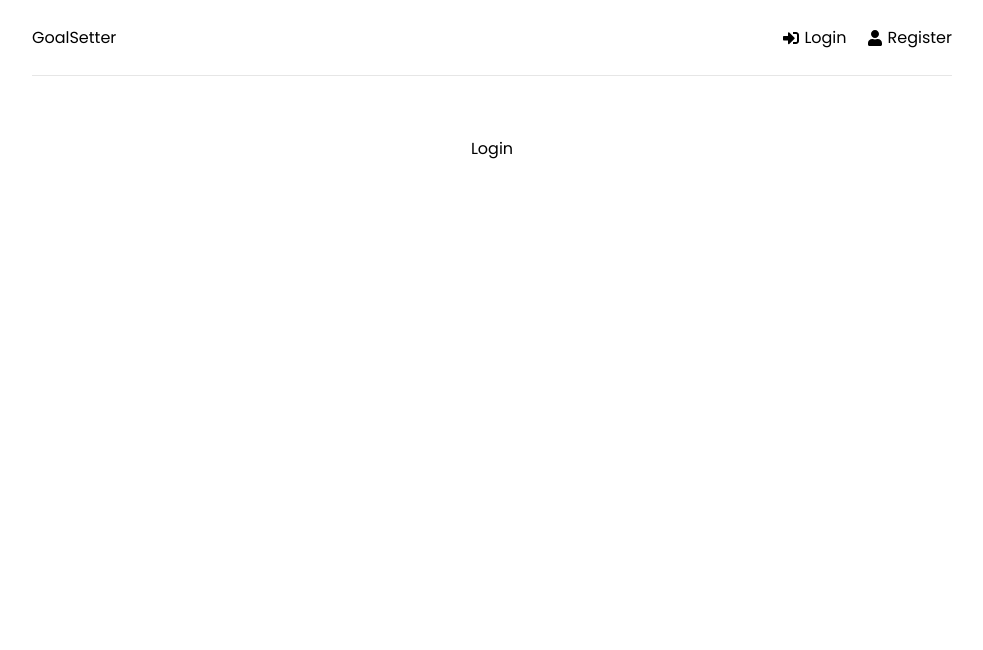
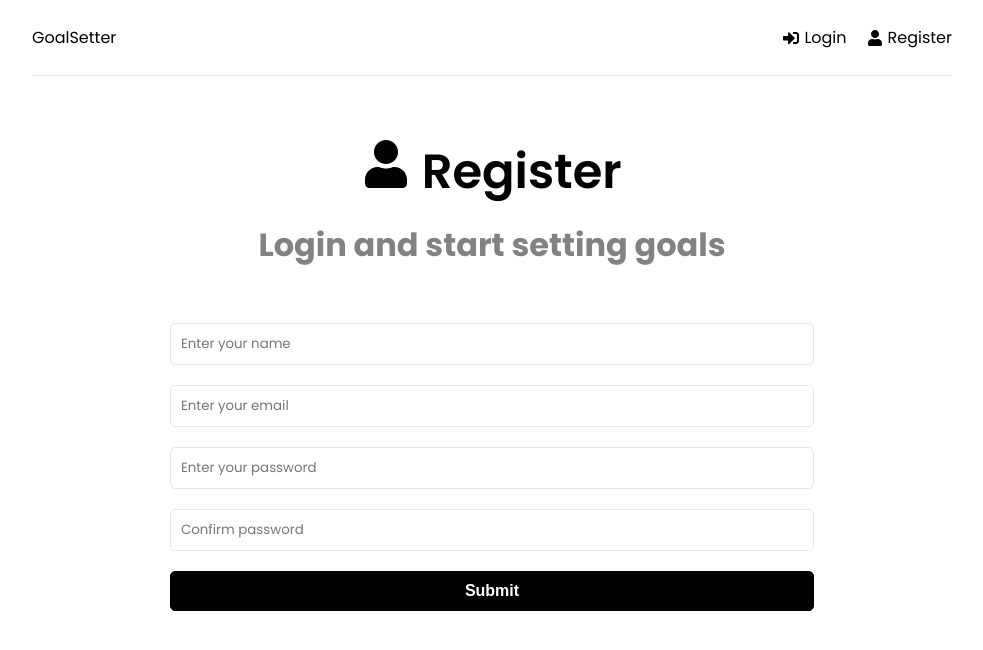
Before and after one commit to Tyler-Washington888/Goals-App, a React (Create React App) app in the folder frontend/: page /login in a window 1280 px wide. Shown: the top 650 px of the page, without its empty margins (148-1131 px from the left). Built offline with nearby package versions, Linux system fonts and the light colour scheme.

Commit message:
added frontend ui

```diff
--- a/frontend/src/pages/Login.jsx
+++ b/frontend/src/pages/Login.jsx
@@ -1,7 +1,90 @@
-import React from "react";
+import { useState, useEffect } from "react";
+import { FaUser } from "react-icons/fa";
 
 function Login() {
-  return <div>Login</div>;
+  const [formData, setFormData] = useState({
+    name: "",
+    email: "",
+    password: "",
+    password2: "",
+  });
+
+  const { name, email, password, password2 } = formData;
+
+  const onChange = (e) => {
+    setFormData((prevState) => ({
+      ...prevState,
+      [e.target.name]: e.target.value,
+    }));
+  };
+
+  const onSubmit = (e) => {
+    e.preventDefault();
+  };
+
+  return (
+    <>
+      <section className="heading">
+        <h1>
+          <FaUser /> Register
+        </h1>
+        <p>Login and start setting goals</p>
+      </section>
+      <section className="form">
+        <form onSubmit={onSubmit}>
+          <div className="form-group">
+            <input
+              type="text"
+              className="form-control"
+              id="name"
+              name="name"
+              value={name}
+              placeholder="Enter your name"
+              onChange={onChange}
+            />
+          </div>
+          <div className="form-group">
+            <input
+              type="email"
+              className="form-control"
+              id="email"
+              name="email"
+              value={email}
+              placeholder="Enter your email"
+              onChange={onChange}
+            />
+          </div>{" "}
+          <div className="form-group">
+            <input
+              type="password"
+              className="form-control"
+              id="password"
+              name="password"
+              value={password}
+              placeholder="Enter your password"
+              onChange={onChange}
+            />
+          </div>{" "}
+          <div className="form-group">
+            <input
+              type="password"
+              className="form-control"
+              id="password2"
+              name="password2"
+              value={password2}
+              placeholder="Confirm password"
+              onChange={onChange}
+            />
+          </div>
+          <div className="form-group">
+            <button type="submit" className="btn btn-block">
+              Submit
+            </button>
+          </div>
+        </form>
+      </section>
+    </>
+  );
 }
 
 export default Login;
--- a/frontend/src/pages/Register.jsx
+++ b/frontend/src/pages/Register.jsx
@@ -1,7 +1,66 @@
-import React from "react";
+import { useState, useEffect } from "react";
+import { FaSignInAlt } from "react-icons/fa";
 
 function Register() {
-  return <div>Register</div>;
+  const [formData, setFormData] = useState({
+    email: "",
+    password: "",
+  });
+
+  const { email, password } = formData;
+
+  const onChange = (e) => {
+    setFormData((prevState) => ({
+      ...prevState,
+      [e.target.name]: e.target.value,
+    }));
+  };
+
+  const onSubmit = (e) => {
+    e.preventDefault();
+  };
+
+  return (
+    <>
+      <section className="heading">
+        <h1>
+          <FaSignInAlt /> Register
+        </h1>
+        <p>Please create an account</p>
+      </section>
+      <section className="form">
+        <form onSubmit={onSubmit}>
+          <div className="form-group">
+            <input
+              type="email"
+              className="form-control"
+              id="email"
+              name="email"
+              value={email}
+              placeholder="Enter your email"
+              onChange={onChange}
+            />
+          </div>{" "}
+          <div className="form-group">
+            <input
+              type="password"
+              className="form-control"
+              id="password"
+              name="password"
+              value={password}
+              placeholder="Enter your password"
+              onChange={onChange}
+            />
+          </div>
+          <div className="form-group">
+            <button type="submit" className="btn btn-block">
+              Submit
+            </button>
+          </div>
+        </form>
+      </section>
+    </>
+  );
 }
 
 export default Register;
```
